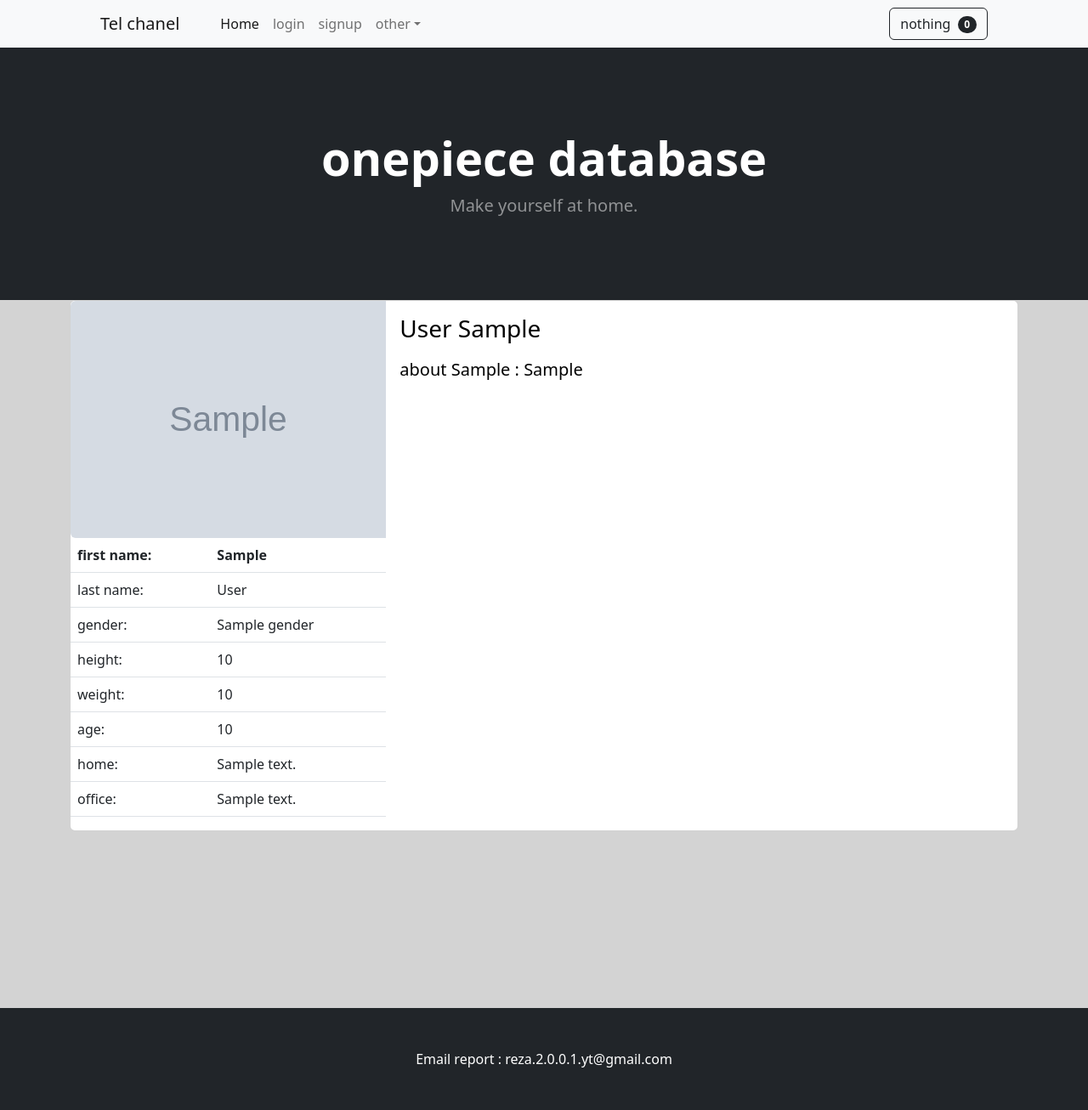
After one commit to Amirrezasetayesh/way_of_the_django, a Django app: template part_one/templates/info_of_characters.html in a window 1280 px wide. The commit adds this page. Shown: the whole page at 85% size. Run offline with Django 3.2, Linux system fonts and the light colour scheme; the template is opened without the code that fills it: most values are stand-ins (such as "Sample title", 1, 10 or a date in 2020); grey boxes marked "Sample" are stand-in pictures; some libraries are stand-ins or nearby versions.

Commit message:
just some debug and add some details to my test site

```diff
--- a/part_one/templates/base_page.html
+++ b/part_one/templates/base_page.html
@@ -7,13 +7,14 @@
         <meta name="viewport" content="width=device-width, initial-scale=1, shrink-to-fit=no" />
         <meta name="description" content="" />
         <meta name="author" content="" />
-        <title>Shop Homepage - Start Bootstrap Template</title>
+        <title>reza_test_site</title>
         <!-- Favicon-->
         <link rel="icon" type="image/x-icon" href="{% static 'assets/favicon.ico' %}" />
         <!-- Bootstrap icons-->
         <link href="https://cdn.jsdelivr.net/npm/bootstrap-icons@1.5.0/font/bootstrap-icons.css" rel="stylesheet" />
         <!-- Core theme CSS (includes Bootstrap)-->
         <link href="{% static 'css/styles.css' %}" rel="stylesheet" />
+
     </head>
     <body>
         <!-- Navigation-->
--- a/part_one/templates/home.html
+++ b/part_one/templates/home.html
@@ -8,7 +8,7 @@
     <div class="container px-4 px-lg-5 my-5">
         <div class="text-center text-white">
             <h1 class="display-4 fw-bolder">onepiece database</h1>
-            <p class="lead fw-normal text-white-50 mb-0">With this shop hompeage template</p>
+            <p class="lead fw-normal text-white-50 mb-0"> Make yourself at home. </p>
         </div>
     </div>
 </header>
@@ -37,7 +37,7 @@
                   </div>
                   <!-- Product actions-->
                   <div class="card-footer p-4 pt-0 border-top-0 bg-transparent">
-                      <div class="text-center"><a class="btn btn-outline-dark mt-auto" href="#">View options</a></div>
+                      <div class="text-center"><a class="btn btn-outline-dark mt-auto" href="{% url 'character_info' character_data.character.id %}">{{character_data.character.First_name}} info</a></div>
                   </div>
               </div>
           </div>
--- /dev/null
+++ b/part_one/templates/info_of_characters.html
@@ -0,0 +1,98 @@
+{% extends "base_page.html" %}
+{% block content %}
+{% load static %}
+{% load humanize %}
+<header class="bg-dark py-5">
+    <style>
+        body {
+            background-color: #d3d3d3;
+            color: #000000;
+        }
+    </style>
+    <div class="container px-4 px-lg-5 my-5">
+        <div class="text-center text-white">
+
+            <h1 class="display-4 fw-bolder">onepiece database</h1>
+            <p class="lead fw-normal text-white-50 mb-0">Make yourself at home. </p>
+
+        </div>
+    </div>
+
+</header>
+
+
+<div class="container">
+    <div class="card mb-3">
+      <div class="row g-0">
+          <div class="col-md-4">
+            <img src="{{ characters_data.character.full_body_photo.url }}" class="img-fluid rounded-start" alt="...">
+              <table class="table">
+  <thead>
+    <tr>
+      <th scope="col">first name:</th>
+      <th scope="col">{{ characters_data.character.First_name }}</th>
+
+    </tr>
+  </thead>
+  <tbody>
+    <tr>
+
+      <td>last name:</td>
+      <td>{{ characters_data.character.Last_name }}</td>
+
+    </tr>
+    <tr>
+
+      <td>gender:</td>
+      <td>{{ characters_data.character.Gender }}</td>
+
+    </tr>
+    <tr>
+
+      <td>height:</td>
+      <td>{{ characters_data.character.Height }}</td>
+
+    </tr>
+      <tr>
+
+      <td>weight:</td>
+      <td>{{ characters_data.character.Weight }}</td>
+
+    </tr>
+      <tr>
+
+      <td>age:</td>
+      <td>{{ characters_data.character.Age }}</td>
+
+    </tr>
+      <tr>
+
+      <td>home:</td>
+      <td>{{ characters_data.Home_Address }}</td>
+
+    </tr>
+      <tr>
+
+      <td>office:</td>
+      <td>{{ characters_data.Office_Address }}</td>
+
+    </tr>
+
+  </tbody>
+</table>
+          </div>
+          <div class="col-md-8">
+            <div class="card-body">
+              <h3 class="card-title">{{characters_data.character.Last_name}} {{ characters_data.character.First_name }}</h3>
+              <p class="card-text"></p>
+              <p class="card-text" style="font-size: 20px;"> about {{ characters_data.character.First_name }} : {{ characters_data.character.simple_duc }}</p>
+
+          </div>
+        </div>
+      </div>
+    </div>
+</div>
+
+<br><br><br><br><br><br><br><br>
+
+{% endblock %}
```
Also changed, not shown: part_one/views.py (+18 -0 lines), db.sqlite3, media/upload/full_body_photos/God_Usopp.jpg (added), media/upload/full_body_photos/Monkey_D__Garp_Wallpaper____Fist_of_Justice_Unleashed.jpg (added), media/upload/full_body_photos/Nami.jpg (added), media/upload/full_body_photos/Niko_Robin.jpg (added), media/upload/full_body_photos/Sanji_bold_photo_coloured_golden_as_a_wallpaper.jpg (added), media/upload/full_body_photos/Wallpaper_Animes_.jpg (added), media/upload/full_body_photos/download_2.jpg (added), media/upload/full_body_photos/download_3.jpg (added), part_one/migrations/0011_character_simple_duc.py (added), part_one/migrations/0012_alter_character_last_name.py (added), part_one/migrations/0013_character_full_body_photo.py (added), part_one/migrations/0014_alter_character_gender.py (added).
